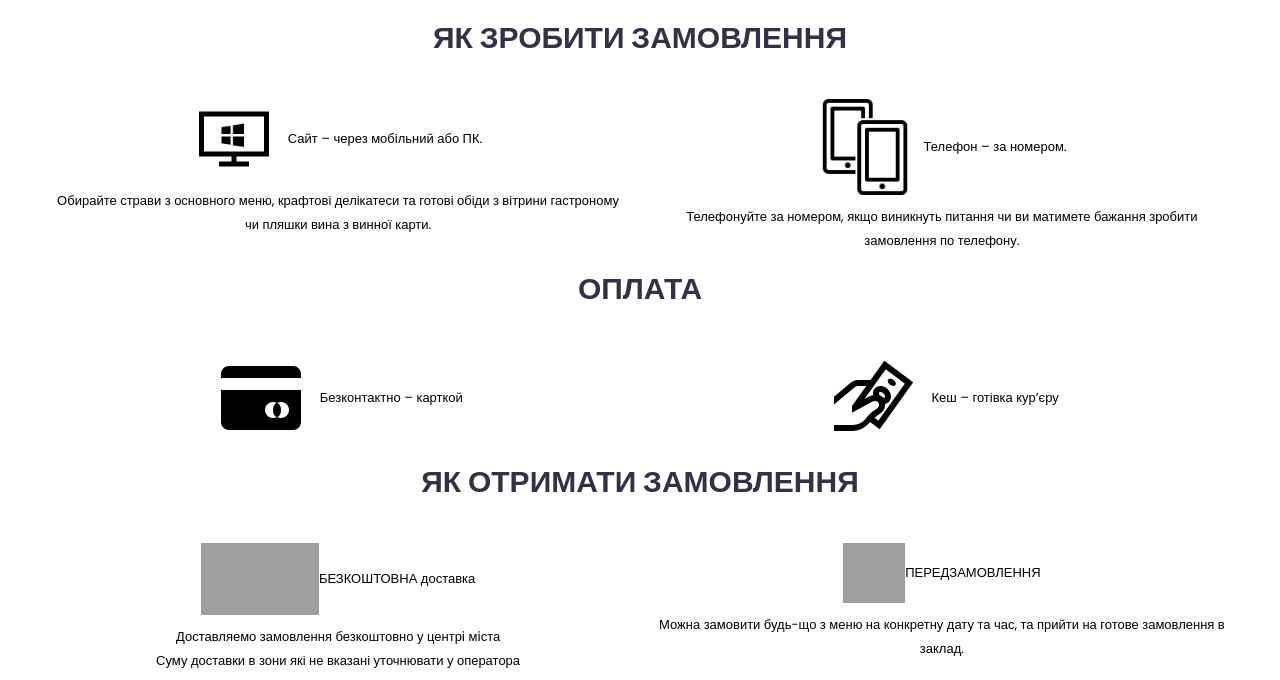
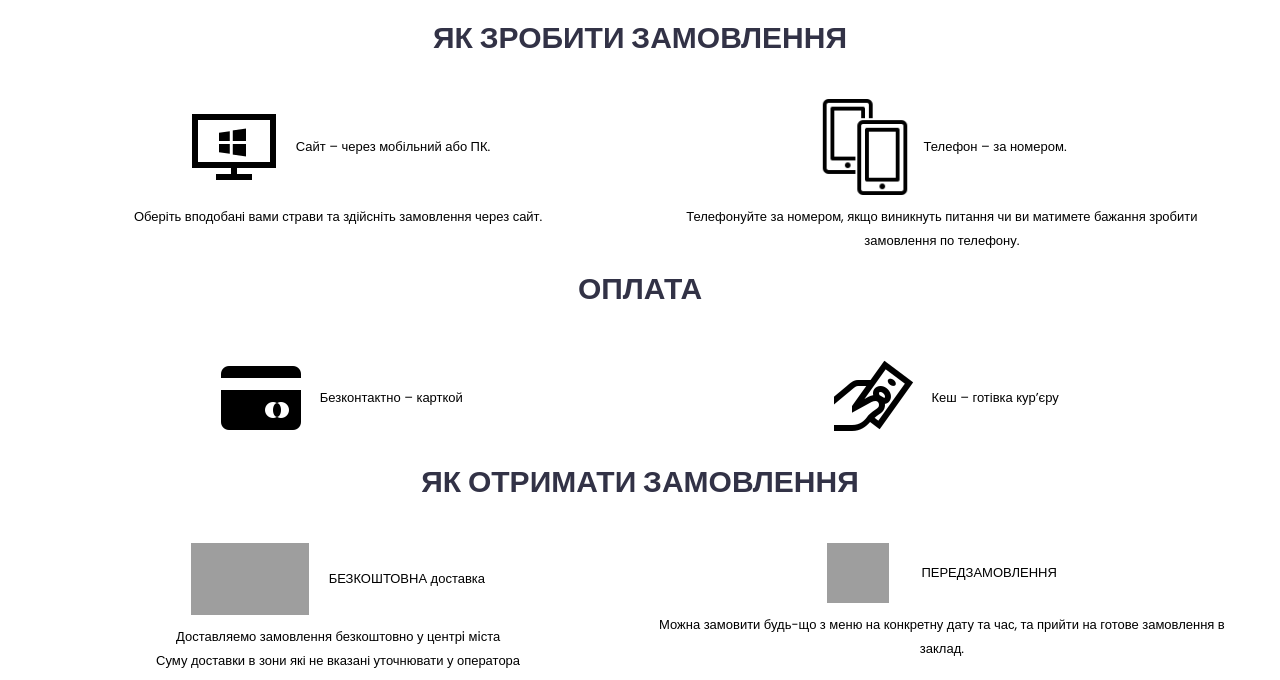
Before and after one commit to RympeR/django-eccommerce, a Django app: page /delivery/ in a window 1280 px wide. Shown: the part 534-1214 px from the top of the page. Run offline with Django 3.2, Linux system fonts and the light colour scheme; some libraries are stand-ins or nearby versions; grey boxes are pictures that could not be loaded.

Commit message:
delivery page fixes

```diff
--- a/templates/delivery.html
+++ b/templates/delivery.html
@@ -37,9 +37,9 @@
                             <h2 class='mb-5'>ЯК ЗРОБИТИ ЗАМОВЛЕННЯ</h2>
                             <div class="col-12 col-md-6">
                                 <div class="d-flex justify-content-center">
-                                    <p style="text-align: center;"><span style="color: #000000;"><img loading="lazy" class="wp-image-15055 size-full aligncenter" src="{% static 'images/windows.png' %}" alt="" width="80" height="80">&nbsp; &nbsp;
+                                    <p style="text-align: center;"><span style="color: #000000;"><img loading="lazy" class="wp-image-15055 size-full aligncenter" src="{% static 'images/windows.png' %}" alt="" width="96" height="96">&nbsp; &nbsp;
                                             Сайт&nbsp;– через мобільний або ПК.</span></p>
-                                    <p style="text-align: center;"><span style="color: #000000;">Обирайте страви з основного меню, крафтові делікатеси та готові обіди з вітрини гастроному чи пляшки вина з винної карти.</span></p>
+                                    <p style="text-align: center;"><span style="color: #000000;">Оберіть вподобані вами страви та здійсніть замовлення через сайт.</span></p>
                                 </div>
                             </div>
                             <div class="col-12 col-md-6">
@@ -70,17 +70,17 @@
                             <h2 class='mb-5'>ЯК ОТРИМАТИ ЗАМОВЛЕННЯ</h2>
                             <div class="col-12 col-md-6">
                                 <div class="d-flex justify-content-center">
-                                    <p><img loading="lazy" class="wp-image-15063 alignleft" src="https://www.gastronomwinebar.com/wp-content/uploads/2020/12/icon1-currier-e1607274054854.png" alt="" width="118" height="72"><span style="color: #000000;">БЕЗКОШТОВНА доставка</span></p>
+                                    <p><img loading="lazy" class="wp-image-15063 alignleft" src="https://www.gastronomwinebar.com/wp-content/uploads/2020/12/icon1-currier-e1607274054854.png" alt="" width="118" height="72" style="margin-right: 1.5em;"><span style="color: #000000;" >БЕЗКОШТОВНА доставка</span></p>
                                     <p style="text-align: center;"><span style="color: #000000;"> Доставляемо замовлення безкоштовно у центрi мiста<br>Суму доставки в зони які не вказані уточнювати у оператора</span></p>
                                 </div>
                             </div>
                             <div class="col-12 col-md-6">
-                        		<p><img loading="lazy" class="alignleft" src="https://www.gastronomwinebar.com/wp-content/uploads/2020/12/icon1-time-300x292.png" alt="" width="62" height="60" srcset="https://www.gastronomwinebar.com/wp-content/uploads/2020/12/icon1-time-300x292.png 300w, https://www.gastronomwinebar.com/wp-content/uploads/2020/12/icon1-time.png 546w" sizes="(max-width: 62px) 100vw, 62px"><span style="color: #000000;">ПЕРЕДЗАМОВЛЕННЯ</span></p>
+                        		<p><img loading="lazy" class="alignleft" src="https://www.gastronomwinebar.com/wp-content/uploads/2020/12/icon1-time-300x292.png" alt="" width="62" height="60" srcset="https://www.gastronomwinebar.com/wp-content/uploads/2020/12/icon1-time-300x292.png 300w, https://www.gastronomwinebar.com/wp-content/uploads/2020/12/icon1-time.png 546w" sizes="(max-width: 62px) 100vw, 62px" style="margin-right: 2.5em;"><span style="color: #000000;" >ПЕРЕДЗАМОВЛЕННЯ</span></p>
                         		<p style="text-align: center;"><span style="color: #000000;"> Можна замовити будь-що з меню на конкретну дату та час, та прийти на готове замовлення в заклад.</span></p>
                         	</div>
                         </div>
                     </div>
-                    <div class="row">
+                    <div class="row" style="margin-top: 2em;">
                     	<div class="d-flex justify-content-center">
                     		<div class="col-12">
 		                    	<iframe src="https://www.google.com/maps/d/embed?mid=1ICkeUFQ5zDYXRNKutMRrVcjFKeEepi2v" width="640" height="480"></iframe>
```
